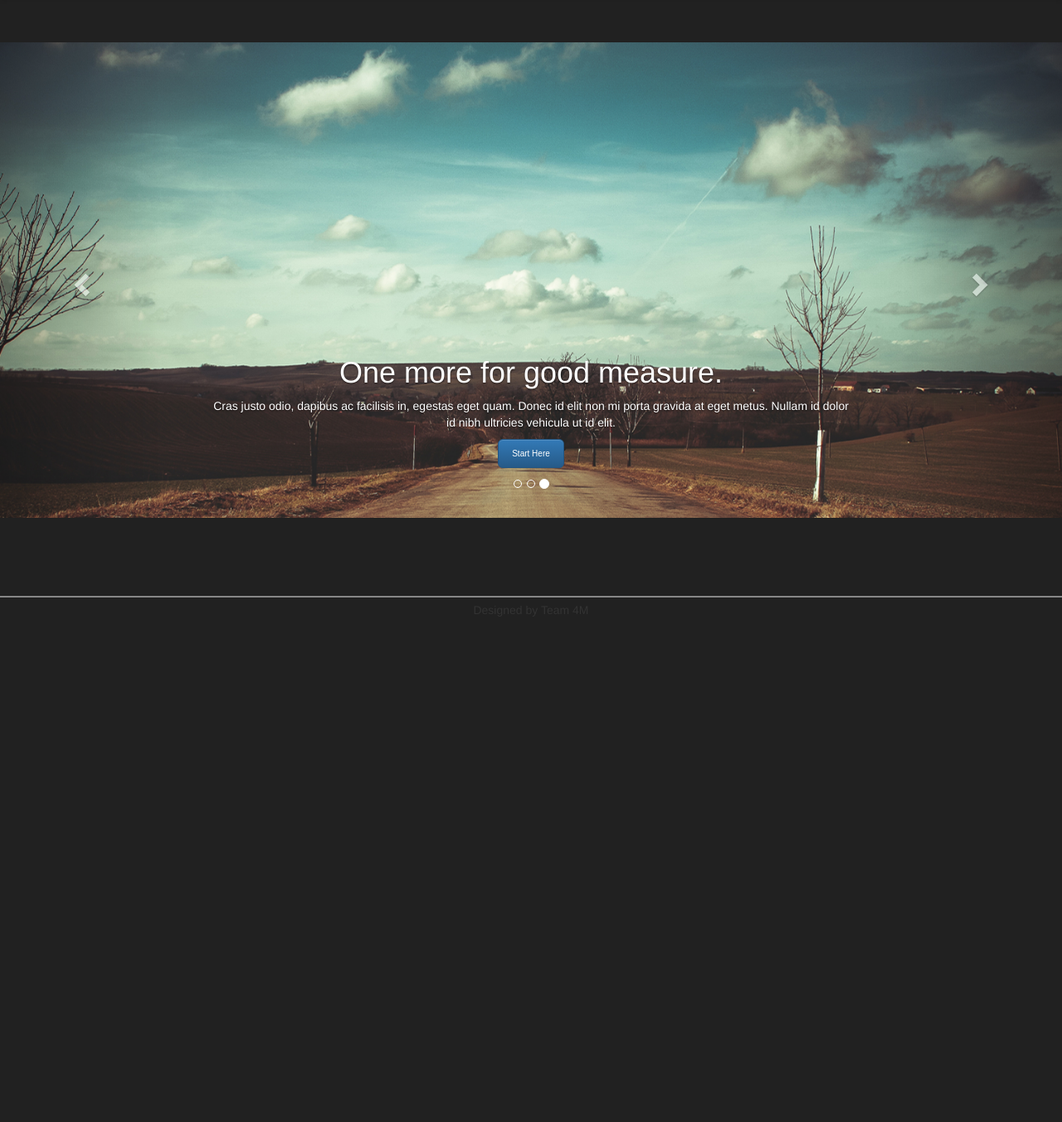
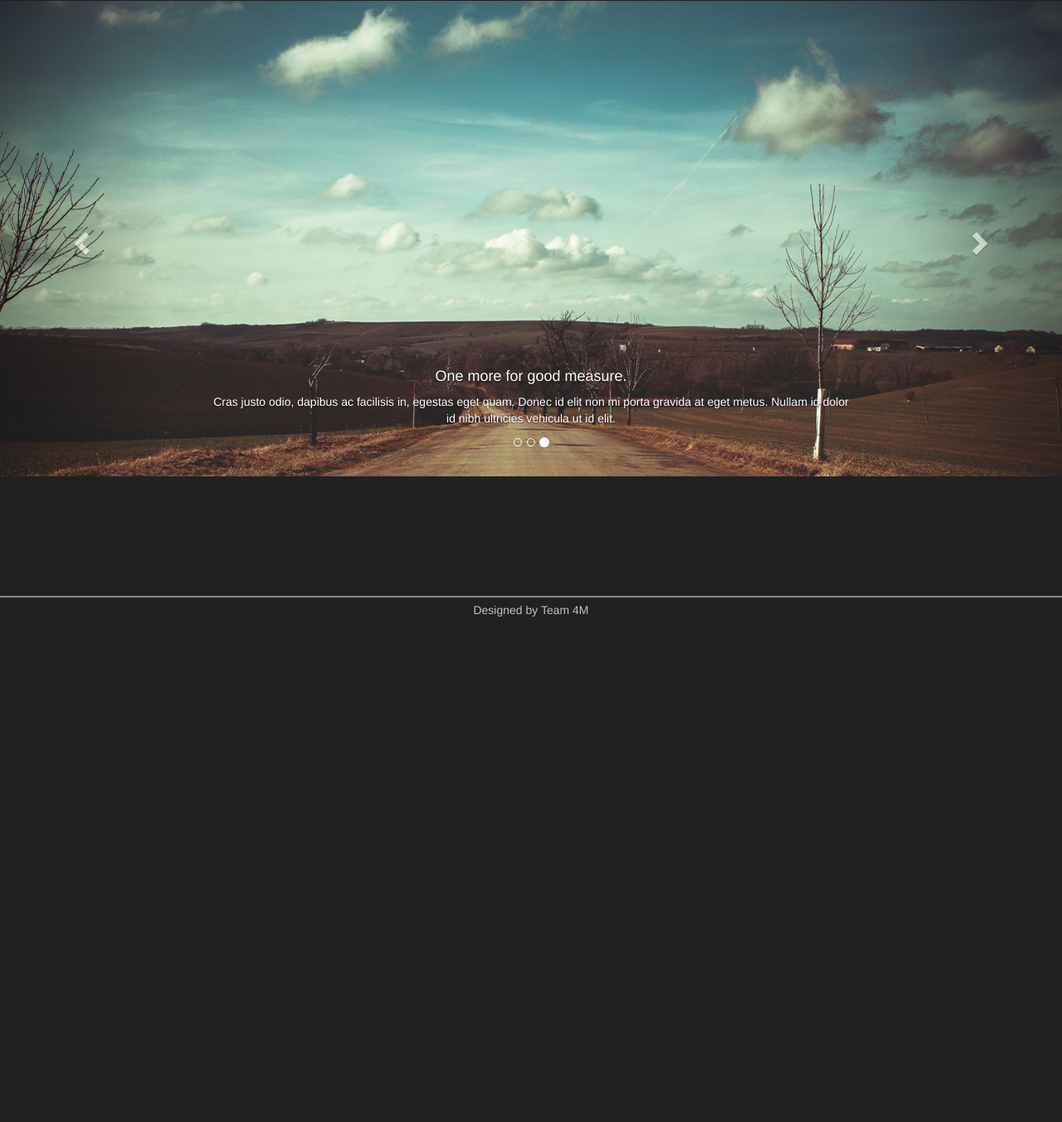
Before and after one commit to vuvuong3101/herokuweb, a Flask app: template templates/hiddenpassion.html in a window 1280 px wide. Shown: the part 52-1404 px from the top of the page at 83% size. After the commit the page ends 795 px from the top, so only its background shows below. Run offline with Flask 2, Linux system fonts and the light colour scheme; the template is opened without the code that fills it, so the values that code supplies are empty; parts of the project's set-up code (start-up, migrations or seed data) failed here and were passed over; some libraries are stand-ins or nearby versions.

Commit message:
update
update

```diff
--- a/static/css/style.css
+++ b/static/css/style.css
@@ -129,6 +129,7 @@ a, .site-link a:visited{
 	left: 0;
 	z-index: 1;
 	text-align: center;
+	color: #C0C0C0;
 }
 
 .footer-bar-home{
--- a/templates/hiddenpassion.html
+++ b/templates/hiddenpassion.html
@@ -137,7 +137,7 @@
 			</div>
 		</div>
 
-		<div class="container-fluid" id="banner" style="display: block; padding-top:  50px">
+		<div class="container-fluid" id="banner" style="display: block; padding-top: 0px">
 			<div class="row" style="height: auto">
 				<div id="carousel-id" class="carousel slide" data-ride="carousel" style="margin: 0px 0px">
 					<ol class="carousel-indicators">
@@ -150,9 +150,9 @@
 							<img data-src="holder.js/900x500/auto/#777:#7a7a7a/text:First slide" alt="First slide" src="../static/img/billboard_img.png" width="100%">
 							<div class="container">
 								<div class="carousel-caption">
-									<h1>Example headline.</h1>
+									<h4>Example headline.</h4>
 									<p>Note: If you're viewing this page via a <code>file://</code> URL, the "next" and "previous" Glyphicon buttons on the left and right might not load/display properly due to web browser security rules.</p>
-									<p><a class="btn btn-lg btn-primary" href="#" onClick="Play(); SiteMusic()" role="button" style="margin-right: 0px">Start Here</a></p>
+{#									<p><a class="btn btn-lg btn-primary" href="#" onClick="Play(); SiteMusic()" role="button" style="margin-right: 0px">Start Here</a></p>#}
 								</div>
 							</div>
 						</div>
@@ -160,9 +160,9 @@
 							<img data-src="holder.js/900x500/auto/#666:#6a6a6a/text:Second slide" alt="Second slide" src="../static/img/billboard_img.png" width="100%">
 							<div class="container">
 								<div class="carousel-caption">
-									<h1>Another example headline.</h1>
+									<h4>Another example headline.</h4>
 									<p>Cras justo odio, dapibus ac facilisis in, egestas eget quam. Donec id elit non mi porta gravida at eget metus. Nullam id dolor id nibh ultricies vehicula ut id elit.</p>
-									<p><a class="btn btn-lg btn-primary" href="#" onClick="Play(); SiteMovie()" role="button" style="margin-right: 0px">Start Here</a></p>/<center>
+{#									<p><a class="btn btn-lg btn-primary" href="#" onClick="Play(); SiteMovie()" role="button" style="margin-right: 0px">Start Here</a></p>/<center>#}
 								</div>
 							</div>
 						</div>
@@ -170,9 +170,9 @@
 							<img data-src="holder.js/900x500/auto/#555:#5a5a5a/text:Third slide" alt="Third slide" src="../static/img/billboard_img.png" width="100%">
 							<div class="container">
 								<div class="carousel-caption">
-									<h1>One more for good measure.</h1>
+									<h4>One more for good measure.</h4>
 									<p>Cras justo odio, dapibus ac facilisis in, egestas eget quam. Donec id elit non mi porta gravida at eget metus. Nullam id dolor id nibh ultricies vehicula ut id elit.</p>
-									<p><a class="btn btn-lg btn-primary" href="#" onClick="Play(); SiteSpecial()" role="button" style="margin-right: 0px">Start Here</a></div>
+{#									<p><a class="btn btn-lg btn-primary" href="#" onClick="Play(); SiteSpecial()" role="button" style="margin-right: 0px">Start Here</a></div>#}
 									</div>
 								</div>
 							</div>
```
